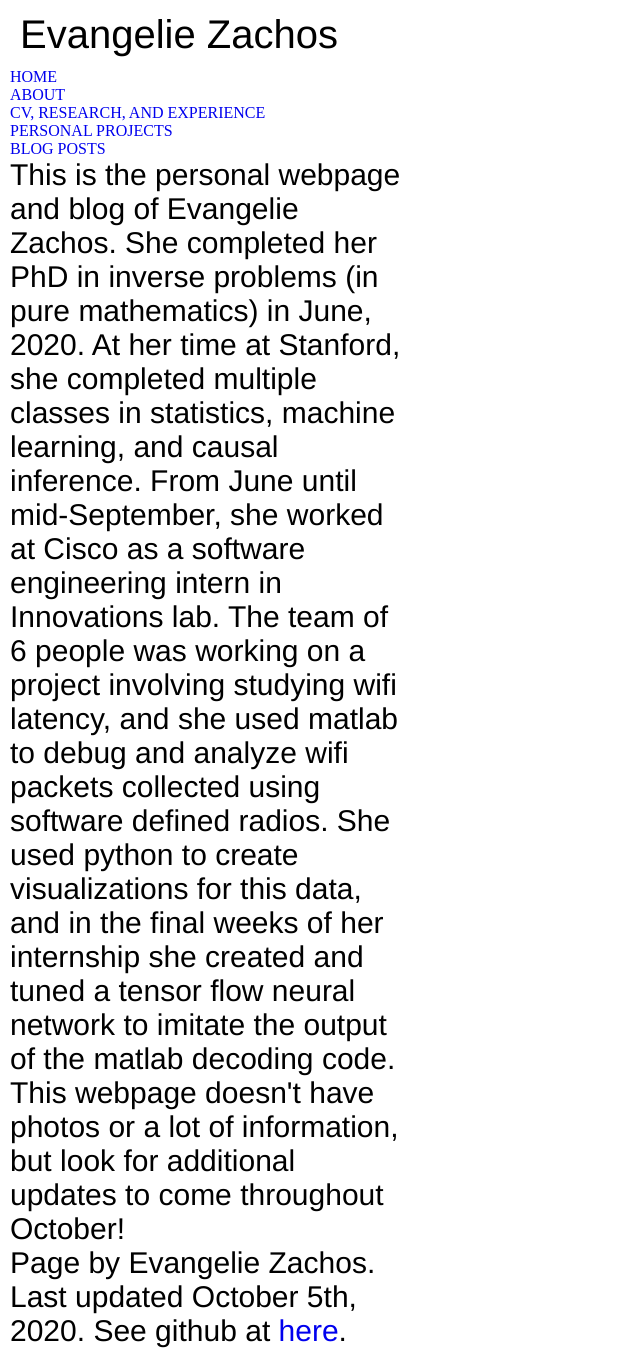
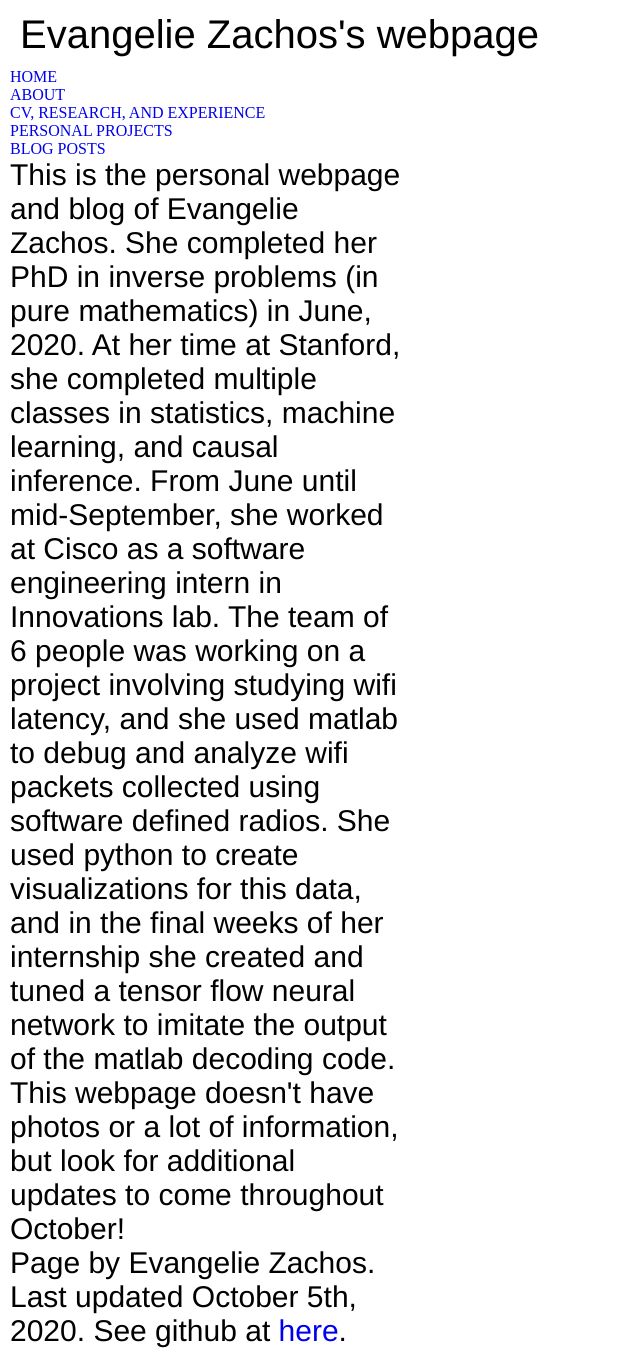
Before and after one commit to ezachos/ezachos.github.io, a Jekyll site: the page built from index.html, in a window 1280 px wide. Shown: the whole page, without its empty margins (0-640 px from the left). Built offline with Jekyll 4.4.1, drawn with Linux system fonts in a browser that asks for light colours.

Commit message:
Update index.html

```diff
--- a/index.html
+++ b/index.html
@@ -1,42 +1,9 @@
-<!DOCTYPE html>
-
-<html>
-<head>
-  <meta http-equiv="Introduction" content="text/html; charset=utf-8"/>
-  <title>Evangelie Zachos's webspage</title>
-  <meta name="author" content="Evangelie Zachos">
-  <meta name="keywords" content="mathematics, machine learning, blog, personal webpage">
-  <LINK href="styles.css" rel="stylesheet" type="text/css">
-</head>
-
-<body>
-<div id="header">
-
-	<h1>Evangelie Zachos</h1>
-
-	<nav>
-	<ul>
-	<li>	<a href="index.html">Home</a>
-	<li>	<a href="about.html"> About</a>
-  <li>	<a href="cv.html"> CV, Research, and Experience</a>
-	<li>	<a href="projects.html"> Personal Projects</a>
-	<li>	<a href="blog.html"> Blog Posts </a>
-	</ul>
-	</nav>
-
-</div>
+---
+layout: default
+title: Evangelie Zachos's webpage
+---
 <p>This is the personal webpage and blog of Evangelie Zachos. She completed her PhD in inverse problems (in pure mathematics) in June, 2020. At her time at Stanford, she completed multiple classes in statistics, machine learning, and causal inference.
 
 From June until mid-September, she worked at Cisco as a software engineering intern in Innovations lab. The team of 6 people was working on a project involving studying wifi latency, and she used matlab to debug and analyze wifi packets collected using software defined radios. She used python to create visualizations for this data, and in the final weeks of her internship she created and tuned a tensor flow neural network to imitate the output of the matlab decoding code.
 
 This webpage doesn't have photos or a lot of information, but look for additional updates to come throughout October! </p>
-
-
-
-</body>
-
-
-<footer>
- <p>Page by Evangelie Zachos. Last updated October 5th, 2020. See github at <a href="https://github.com/zzzachos/">here</a>. </p>
-</footer>
-</html>
```
